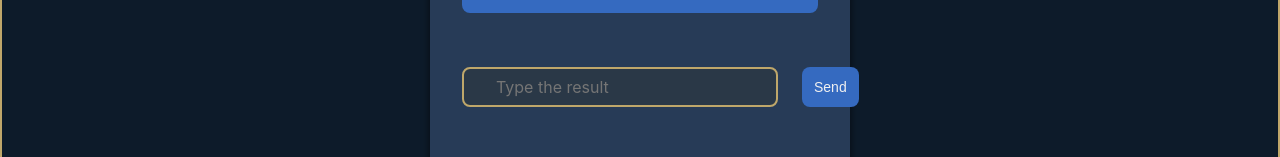
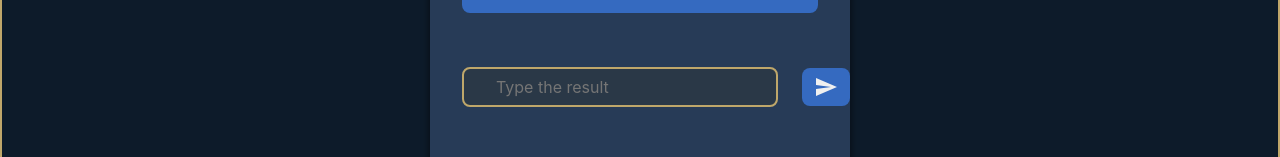
Before and after one commit to LuisDev912/EduMath-Track, a React (Vite) app in the folder frontend/: page /game in a window 1280 px wide. Shown: the part 475-632 px from the top of the page. Built offline with nearby package versions, Linux system fonts and the light colour scheme.

Commit message:
fix(answerForm): fix submit button height

```diff
--- a/frontend/src/game/components/AnswerForm.tsx
+++ b/frontend/src/game/components/AnswerForm.tsx
@@ -1,6 +1,7 @@
 import { useRef } from "react";
 import { useTranslation } from "react-i18next";
 import Styles from './Game.module.css';
+import { SendButton } from "../../shared/icons/SendButton";
 
 function AnswerForm({ onValidate }: { onValidate: (answer: number) => void }) {
     const { t } = useTranslation();
@@ -49,8 +50,9 @@ function AnswerForm({ onValidate }: { onValidate: (answer: number) => void }) {
             <button
                 id="answer-submit"
                 type="submit"
+                aria-label={t("game.answerForm.submitAriaLabel")}
             >
-                {t("game.answerForm.submit")}
+                <SendButton />
             </button>
         </form>
     )
--- a/frontend/src/game/components/Game.module.css
+++ b/frontend/src/game/components/Game.module.css
@@ -11,6 +11,13 @@
 
 /* --- game form --- */
 
+.answerForm > button{
+    max-height: 38px;
+    display: inline-flex;
+    align-items: center;
+    justify-content: center;
+}
+
 @media screen and (min-width: 500px) {
     .answerForm{
         display: grid;
```
